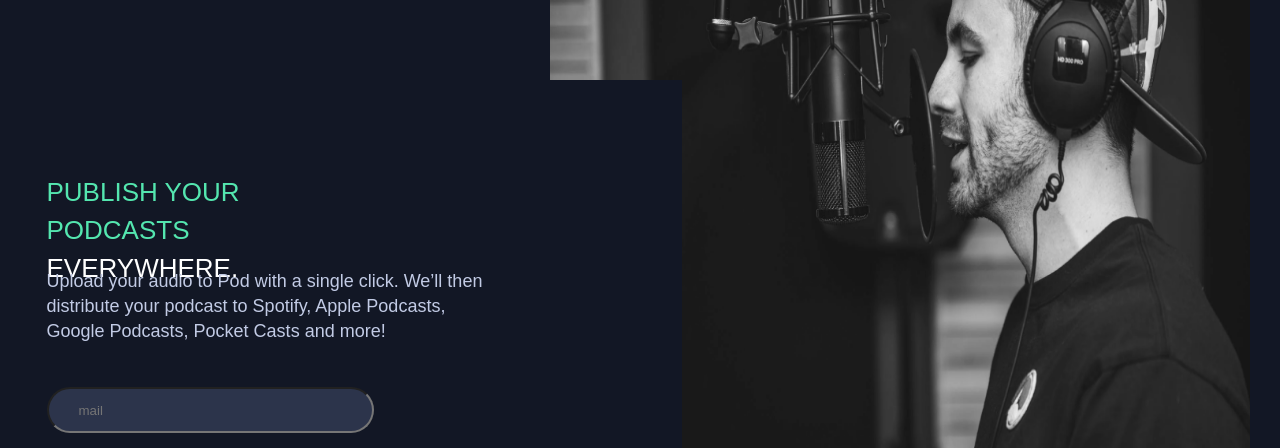
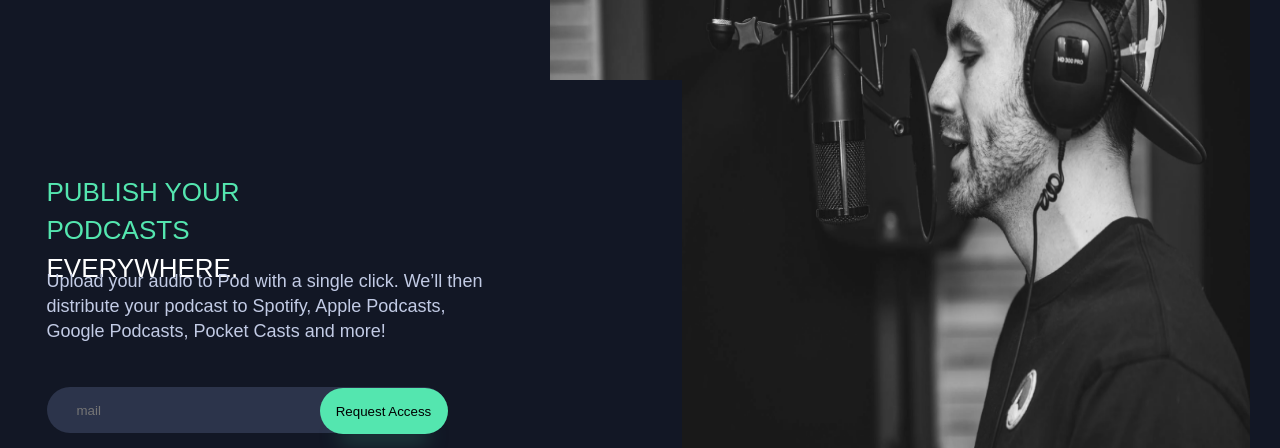
Before and after one commit to vako361/Pod-request-access-landing-page, a plain HTML site: page index.html in a window 1280 px wide. Shown: the part 178-626 px from the top of the page. Drawn offline with Linux system fonts and the light colour scheme; a web font is replaced by a local one.

Commit message:
button position change

```diff
--- a/style.css
+++ b/style.css
@@ -80,6 +80,7 @@ line-height: 2.5rem;
     height: 4.6rem;
     border-radius: 2.8rem;
     background: #2C344B;
+    border: unset;
 }
 
 .mail span{
@@ -92,7 +93,7 @@ line-height: 2.8rem;
 
 .request{
 margin-top: 2.6rem;
-
+ border: unset;
  width: 32.6rem;
  height: 4.6rem;
  border-radius: 2.8rem;
@@ -166,4 +167,16 @@ margin-top: 2.6rem;
     main{
         margin-right: 55.2rem;
     }
+    .mail{
+     height: 4.6rem;
+     width: 40rem;
+     position: relative;
+
+    }
+    .request{
+        left: 27.3rem;
+        bottom: 15.5rem;
+        width: 12.8rem;
+        position: absolute;
+    }
 }
```
